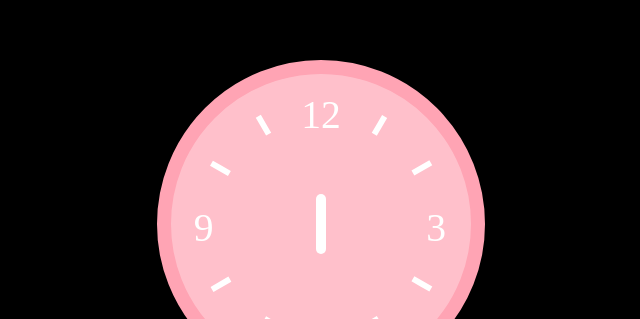
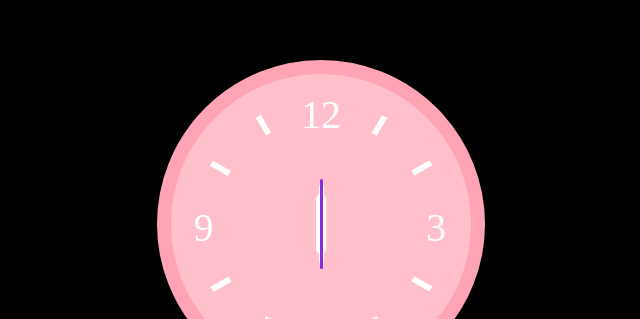
Before and after one commit to Kanginyi/Clock-Designs, a plain HTML site: page index.html in a window 1280 px wide. Shown: the part 176-495 px from the top of the page, 319-959 px from the left. Drawn offline with Linux system fonts and the light colour scheme.

Commit message:
Finish initial css, go back to change stuff later

```diff
--- a/styles.css
+++ b/styles.css
@@ -36,7 +36,6 @@ body {
     left: 0;
     right: 0;
     border-radius: 5px;
-    transform-origin: bottom;
 }
 
 .hour {
@@ -44,3 +43,15 @@ body {
     width: 10px;
 
 }
+
+.minute {
+    height: 80px;
+    width: 5px;
+
+}
+
+.second {
+    height: 90px;
+    width: 3px;
+    background-color: blueviolet;
+}
```
